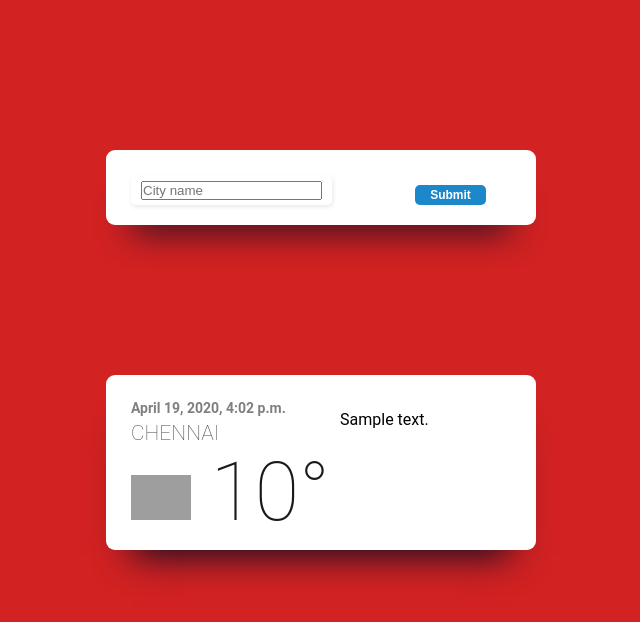
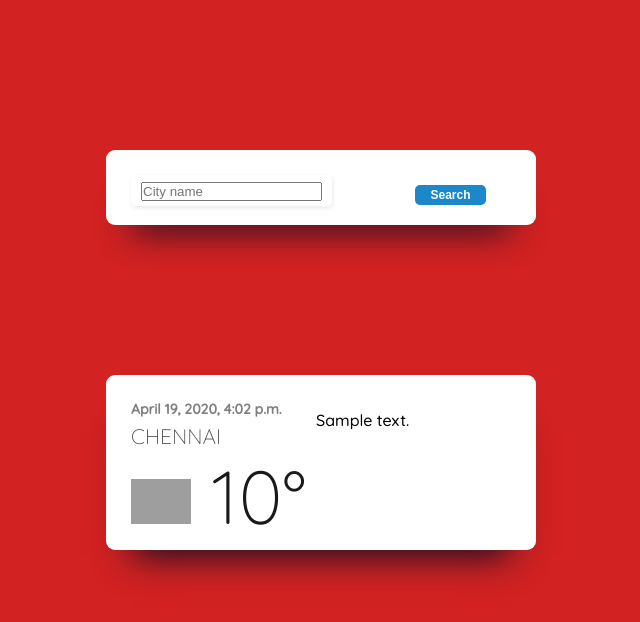
Before and after one commit to rshalem/Weather, a Django app: page /weather/ in a window 1280 px wide. Shown: the top 622 px of the page, without its empty margins (319-959 px from the left). Run offline with Django 3.2, Linux system fonts and the light colour scheme; a database or web service that is not in the repository returns one stand-in record (values such as "Sample title"); data that the repository does not hold is empty; grey boxes are pictures that could not be loaded.

Commit message:
Weather app (new)

```diff
--- a/the_weather/static/the_weather/style.css
+++ b/the_weather/static/the_weather/style.css
@@ -8,7 +8,7 @@
 
 body
 {
-  font-family: 'Roboto', sans-serif;
+  font-family: 'Quicksand', sans-serif;
   overflow: hidden;
   background: #d22222;;
 }
@@ -40,7 +40,8 @@ div.input
 }
 
 div.search {
-  display: inline-block;
+  font-family: 'Quicksand', sans-serif;
+
   position: fixed;
   padding: 5px 10px;
   border-radius: 5px;
@@ -71,9 +72,10 @@ div.city
 
 div.temp
 {
-  font-size: 81px;
+  font-size: 75px;
   color: rgba(0,0,0,0.9);
   font-weight: 100;
+
 }
 
 div.panel
--- a/the_weather/templates/the_weather/index.html
+++ b/the_weather/templates/the_weather/index.html
@@ -7,6 +7,7 @@
     {% load static %}
 
     <link rel="stylesheet" type="text/css" href="{% static 'the_weather/style.css' %}"/>
+    <link href="https://fonts.googleapis.com/css2?family=Quicksand:wght@300;500&display=swap" rel="stylesheet">
 
 </head>
 
@@ -23,7 +24,7 @@
             </div>
 
             <div class="btn-block">
-                <button type="submit" href="{% url 'the_weather:home' %}">Submit</button>
+                <button type="submit" href="{% url 'the_weather:home' %}">Search</button>
             </div>
         </div>
     </form>
--- a/the_weather/views.py
+++ b/the_weather/views.py
@@ -7,15 +7,16 @@ def index(request):
     url = 'http://api.openweathermap.org/data/2.5/weather?q={}&units=metric&appid=d2ad988e3aea888bca35fc4b05349dd6'
     # datetime module is a class, x is its object
     x = datetime.now()
-    default_city = 'Chennai'
 
-    city = ""
 
     if request.method == "POST":
+        # an empty string
+        city = ""
+        # getting name key from request.POST data
         name = request.POST['name']
         city += name
 
-        # response object 'r'
+        # response object 'r', .json is for json decoding for dealing with JSON data
         r = requests.get(url.format(city)).json()
 
         city_weather = {
@@ -30,6 +31,7 @@ def index(request):
         return render(request, 'the_weather/index.html', context=context)
 
     else:
+        default_city = 'Chennai'
         r = requests.get(url.format(default_city)).json()
 
         city_weather = {
```
